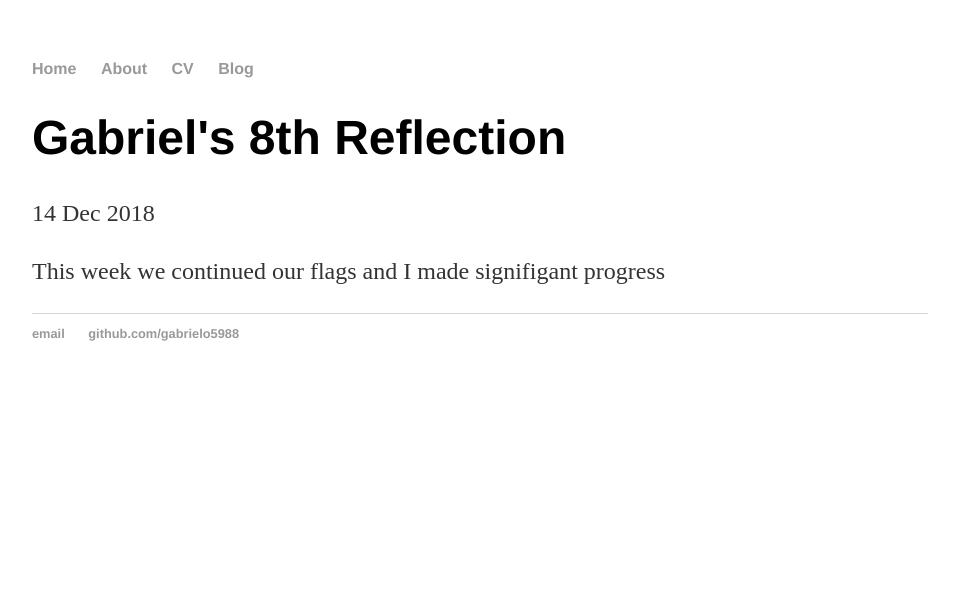
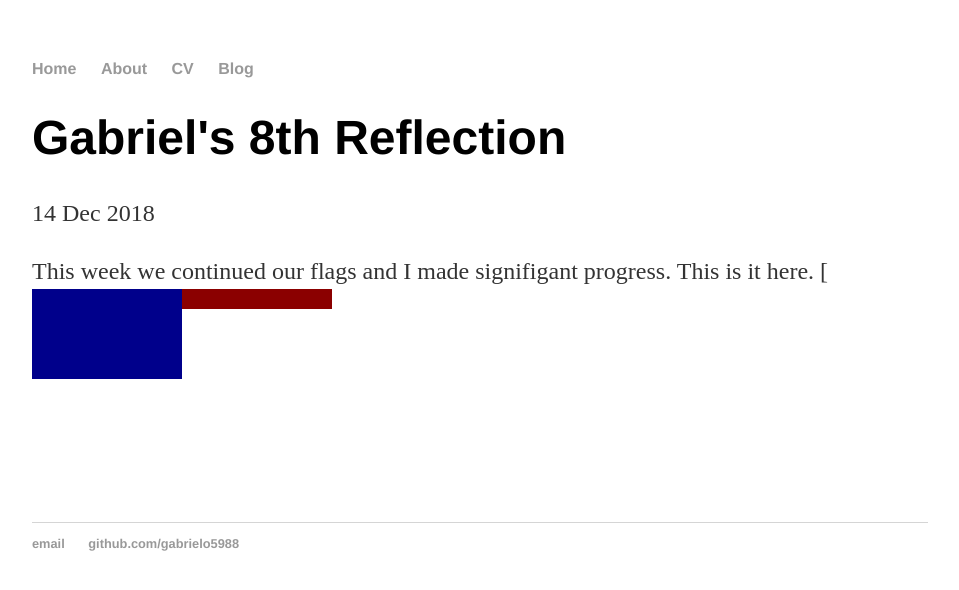
Before and after one commit to gabrielo5988/gabrielo5988.github.io, a Jekyll site: the page built from _posts/2018-12-14-Gabriel's-9th-Reflection.md, in a window 1280 px wide. Shown: the top 590 px of the page, without its empty margins (160-1119 px from the left). Built offline with Jekyll 4.4.1, drawn with Linux system fonts in a browser that asks for light colours.

Commit message:
Update 2018-12-14-Gabriel's-9th-Reflection.md

```diff
--- a/_posts/2018-12-14-Gabriel's-9th-Reflection.md
+++ b/_posts/2018-12-14-Gabriel's-9th-Reflection.md
@@ -3,4 +3,4 @@ layout: post
 title: "Gabriel's 8th Reflection"
 date: 2018-12-14
 ---
-This week we continued our flags and I made signifigant progress
+This week we continued our flags and I made signifigant progress. This is it here. [![My New Flag](/images/usa.png)
```
